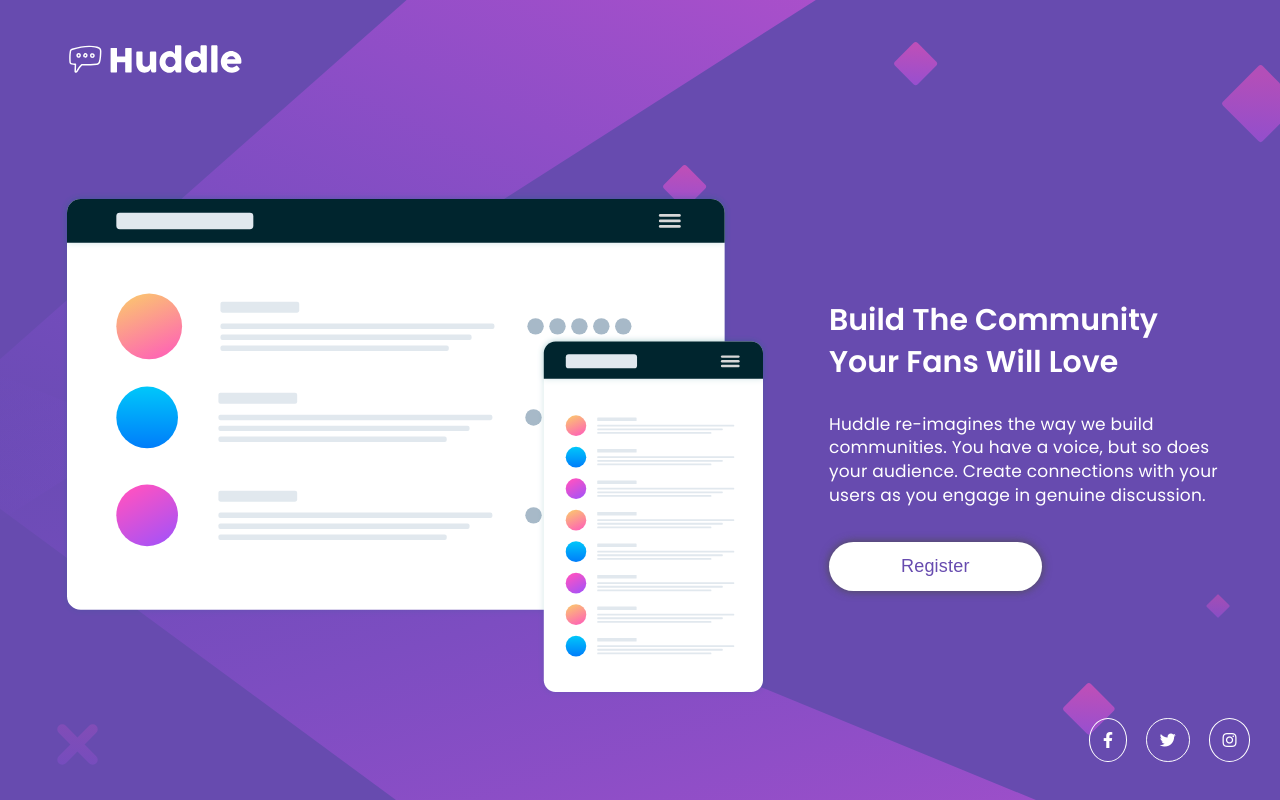
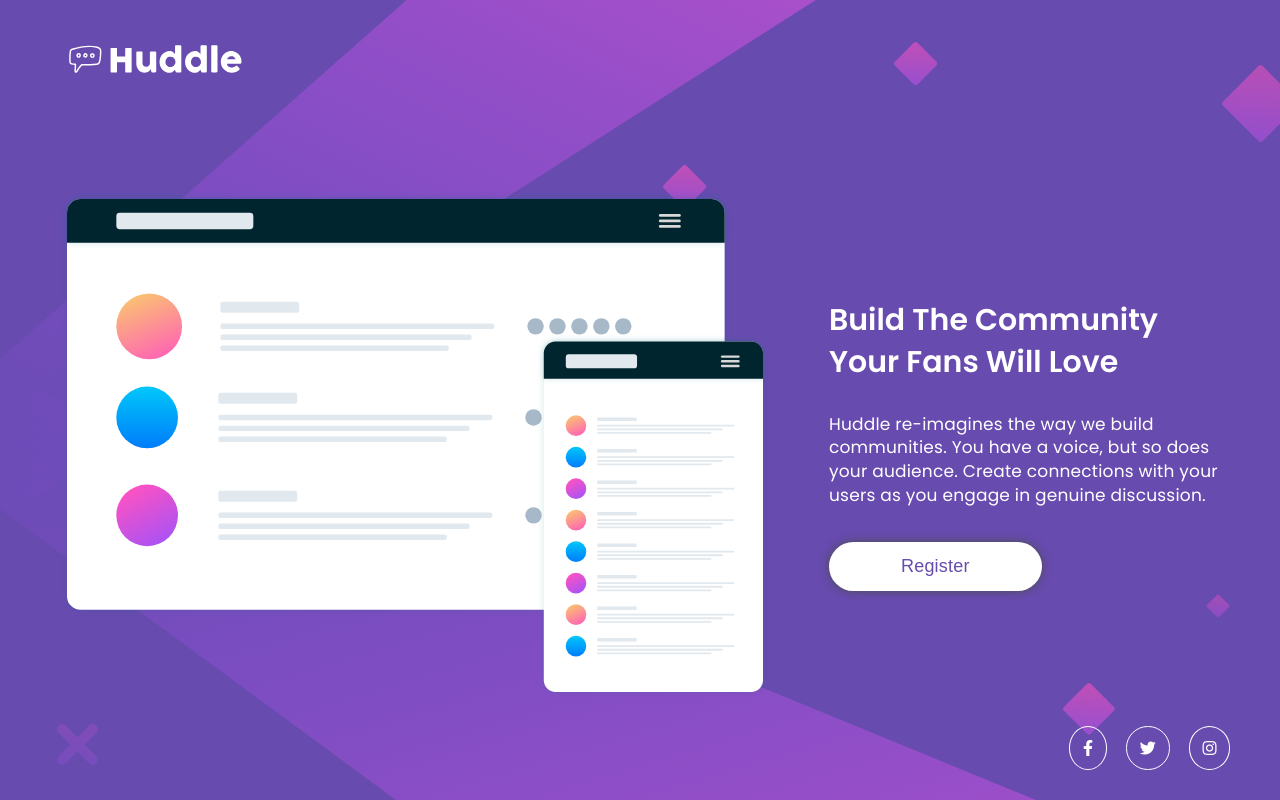
Before and after one commit to carlito-jdp/huddle-landing-page-with-single-introductory-section, a plain HTML site: page index.html in a window 1280 px wide. Drawn offline with Linux system fonts and the light colour scheme.

Commit message:
Please enter the commit message for your changes. Lines starting
commit
i

```diff
--- a/scss/index.scss
+++ b/scss/index.scss
@@ -101,6 +101,7 @@ body {
 }
 @media screen and (min-width: 1280px) {
     body {
+        position: relative;
         min-height: 100vh;
         height: 100%;
         background-image: url("../images/bg-desktop.svg");
@@ -136,8 +137,8 @@ body {
         padding: 0.8em 4em;
     }
     .socials {
-        align-self: flex-end;
-        justify-content: flex-end;
-        padding-right: 2em;
+        position: absolute;
+        bottom: 0;
+        right: 4em;
     }
 }
```
Also changed, not shown: css/index.css, 1 other file.
